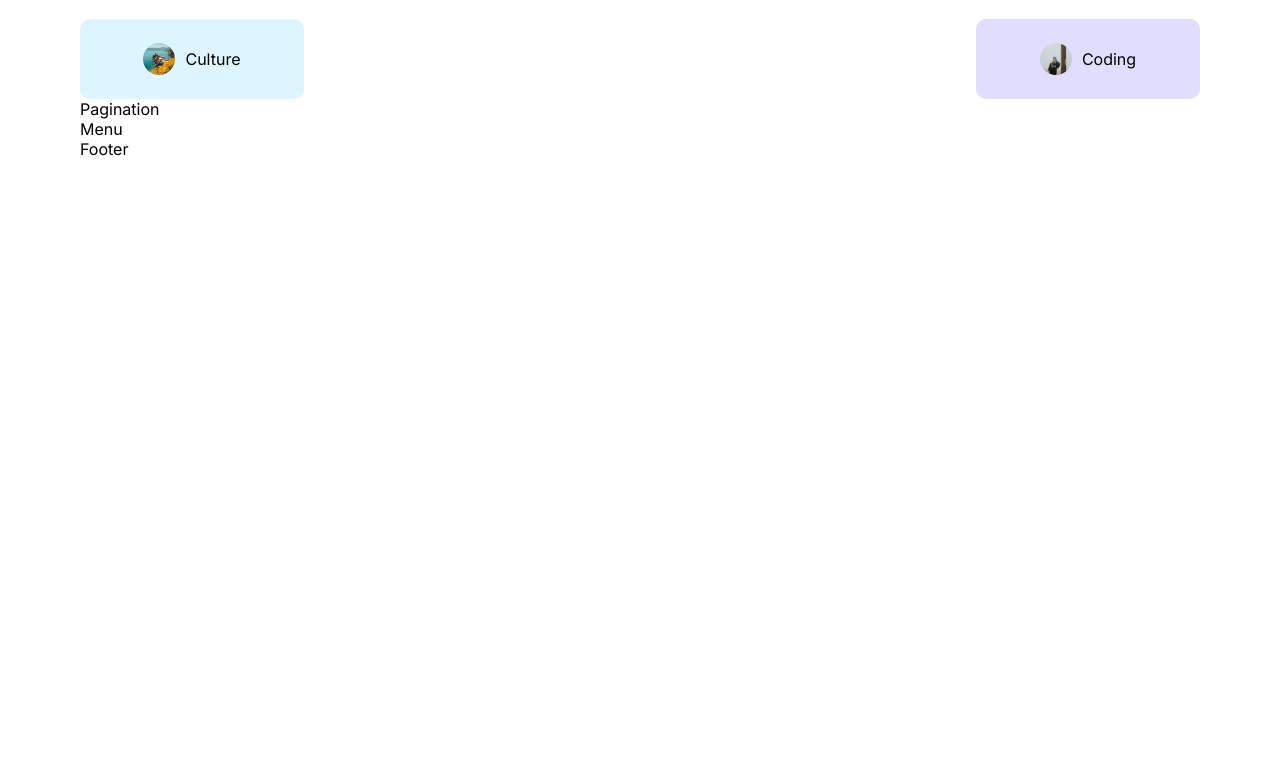
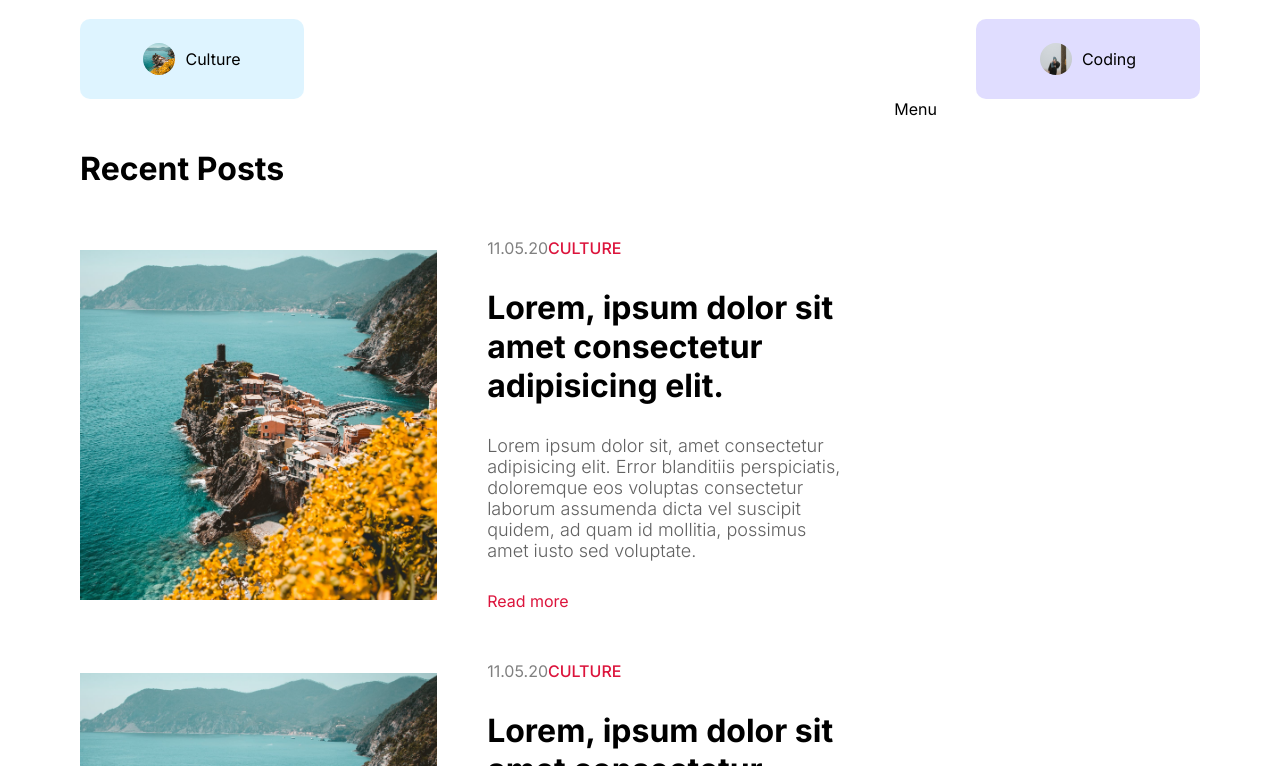
Before and after one commit to FREDVUNI/next-blog, a Next.js app: page / in a window 1280 px wide. Shown: the part 1054-1820 px from the top of the page. Before the commit the page ends 1213 px from the top, so only its background shows below. Built offline with nearby package versions, Linux system fonts and the light colour scheme.

Commit message:
feat: create the recent posts section

```diff
--- a/src/app/homepage.module.css
+++ b/src/app/homepage.module.css
@@ -0,0 +1,4 @@
+.content {
+  display: flex;
+  gap: 50px;
+}
--- a/src/app/page.jsx
+++ b/src/app/page.jsx
@@ -1,4 +1,3 @@
-import Link from "next/link";
 import styles from "./homepage.module.css";
 import Featured from "@/components/featured/Featured";
 import Categories from "@/components/categories/Categories";
--- /dev/null
+++ b/src/components/card/Card.jsx
@@ -0,0 +1,34 @@
+import React from "react";
+import styles from "./card.module.css";
+import Image from "next/image";
+import Link from "next/link";
+
+const Card = () => {
+  return (
+    <div className={styles.container}>
+      <div className={styles.imageContainer}>
+        <Image src="/p1.jpeg" alt="post" fill className={styles.image} />
+      </div>
+      <div className={styles.textContainer}>
+        <div className={styles.details}>
+          <span className={styles.date}>11.05.20</span>
+          <span className={styles.category}>CULTURE</span>
+        </div>
+        <Link href={"/"}>
+          <h1>Lorem, ipsum dolor sit amet consectetur adipisicing elit.</h1>
+        </Link>
+        <p className={styles.desc}>
+          Lorem ipsum dolor sit, amet consectetur adipisicing elit. Error
+          blanditiis perspiciatis, doloremque eos voluptas consectetur laborum
+          assumenda dicta vel suscipit quidem, ad quam id mollitia, possimus
+          amet iusto sed voluptate.
+        </p>
+        <Link href={"/"} className={styles.link}>
+          Read more
+        </Link>
+      </div>
+    </div>
+  );
+};
+
+export default Card;
--- /dev/null
+++ b/src/components/card/card.module.css
@@ -0,0 +1,35 @@
+.container {
+  margin-bottom: 50px;
+  display: flex;
+  align-items: center;
+  gap: 50px;
+}
+.imageContainer {
+  flex: 1;
+  height: 350px;
+  position: relative;
+}
+.image {
+  object-fit: cover;
+}
+.textContainer {
+  flex: 1;
+  display: flex;
+  flex-direction: column;
+  gap: 30px;
+}
+.date {
+  color: gray;
+}
+.category {
+  color: crimson;
+  font-weight: 500;
+}
+.desc {
+  font-size: 18px;
+  font-weight: 300;
+  color: var(--softTextColor);
+}
+.link {
+  color: crimson;
+}
--- a/src/components/cards/Cards.jsx
+++ b/src/components/cards/Cards.jsx
@@ -1,10 +1,17 @@
 import React from "react";
 import styles from "./cards.module.css";
 import Pagination from "../pagination/Pagination";
+import Card from "../card/Card";
 
 const Cards = () => {
   return (
     <div className={styles.container}>
+      <h1 className={styles.title}>Recent Posts</h1>
+      <div className={styles.posts}>
+        <Card />
+        <Card />
+        <Card />
+      </div>
       <Pagination />
     </div>
   );
--- a/src/components/cards/cards.module.css
+++ b/src/components/cards/cards.module.css
@@ -0,0 +1,6 @@
+.container{
+    flex: 5;
+}
+.title{
+    margin: 50px 0px 50px 0px;
+}
--- a/src/components/menu/menu.module.css
+++ b/src/components/menu/menu.module.css
@@ -0,0 +1,3 @@
+.container{
+    flex: 2;
+}
```
